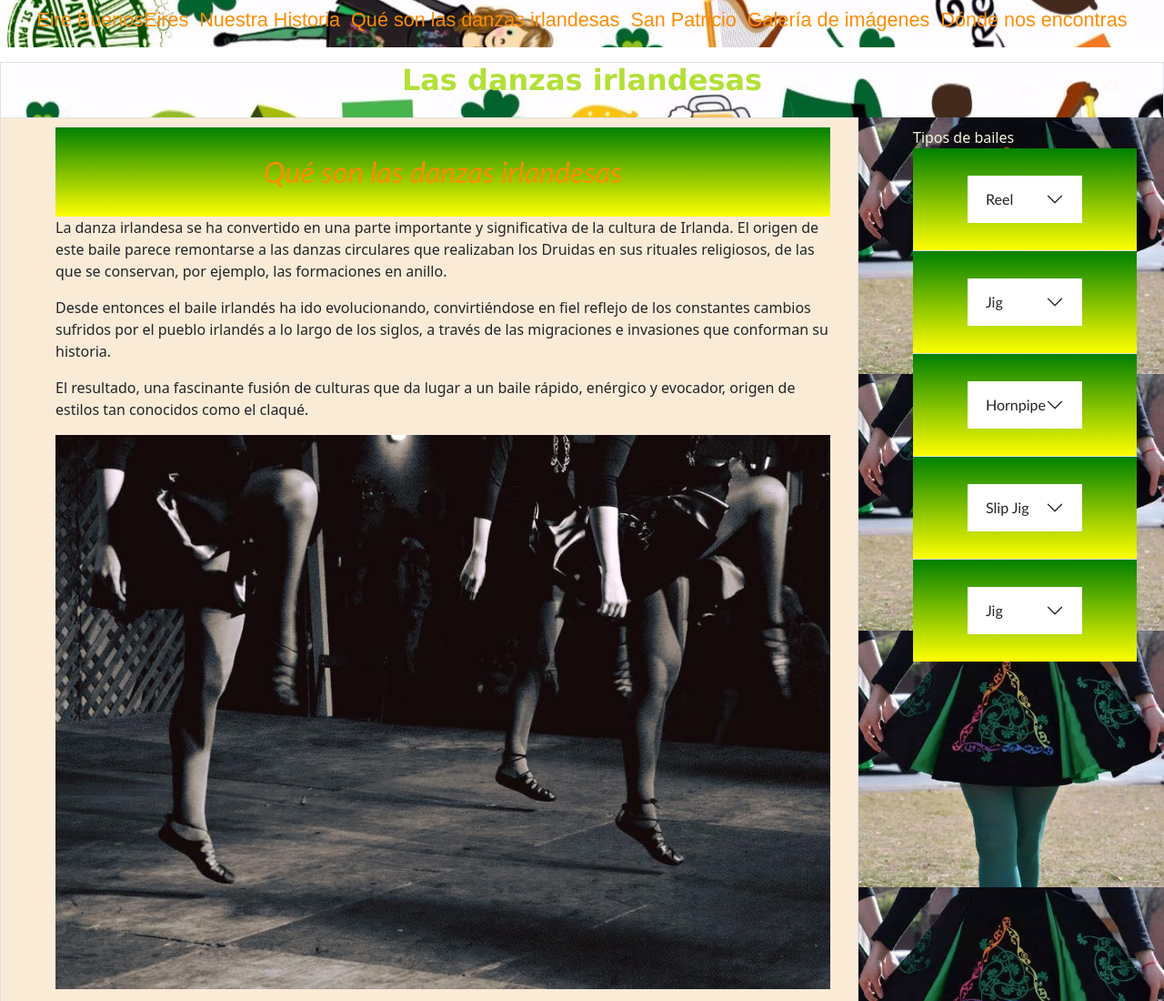
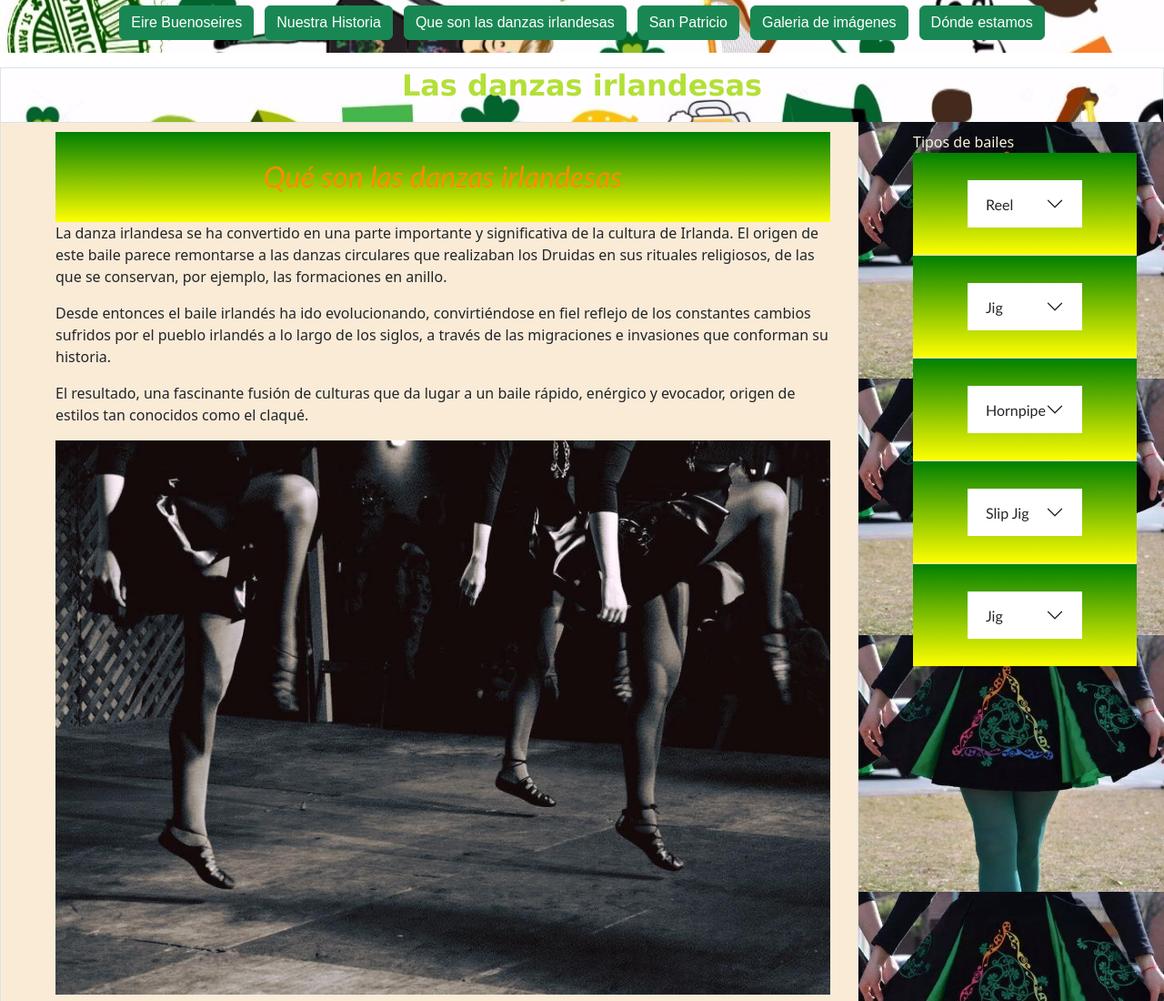
Before and after one commit to CorinaFigun/pagina_eire, a plain HTML site: page Proyecto Eire/Pages/que_son_las_danzas_irlandesas.html in a window 1280 px wide. Shown: the top 1100 px of the page at 91% size. Drawn offline with nearby package versions, Linux system fonts and the light colour scheme.

Commit message:
nueva barra navegacion

```diff
--- a/Proyecto Eire/Pages/que_son_las_danzas_irlandesas.html
+++ b/Proyecto Eire/Pages/que_son_las_danzas_irlandesas.html
@@ -13,18 +13,18 @@
     <nav>
 
         <ul>
-            <li> <a href="../index.html" id="bordesNavegador"> Eire BuenosEires</a></li>
-            <li> <a href="./nuestra_historia.html" id="bordesNavegador"> Nuestra Historia</a></li>
-            <li> <a href="./que_son_las_danzas_irlandesas.html" id="bordesNavegador"> Qué son
-                    las
-                    danzas irlandesas</a> </li>
-            <li><a href="./san_patricio.html" id="bordesNavegador"> San Patricio</a>
-            </li>
-            <li> <a href="./fotitos.html" id="bordesNavegador"> Galería de
-                    imágenes</a></li>
-            <li> <a href="./donde_nos_encontras.html" id="bordesNavegador"> Dónde nos
-                    encontras</a></li>
-        </ul>
+            <ul>
+                <li> <a href="../Proyecto Eire/index.html" id="bordesNavegador"> <button type="button"
+                            class="btn btn-success">Eire Buenoseires</button></a></li>
+                <li> <a href="./Pages/nuestra_historia.html" id="bordesNavegador"> <button type="button"
+                            class="btn btn-success">Nuestra Historia</button></a></li>
+                <li> <a href="./Pages/que_son_las_danzas_irlandesas.html" id="bordesNavegador"> <button type="button" class="btn btn-success">Que son las danzas irlandesas</button></a> </li>
+                <li><a href="./Pages/san_patricio.html" id="bordesNavegador"> <button type="button" class="btn btn-success">San Patricio</button></a>
+                </li>
+                <li> <a href="./Pages/fotitos.html" id="bordesNavegador"> <button type="button" class="btn btn-success">Galeria de imágenes</button></a></li>
+                <li> <a href="./Pages/donde_nos_encontras.html" id="bordesNavegador"> <button type="button" class="btn btn-success">Dónde estamos</button></a></li>
+
+            </ul>
     </nav>
     <link href="https://cdn.jsdelivr.net/npm/bootstrap@5.2.2/dist/css/bootstrap.min.css" rel="stylesheet"
         integrity="sha384-Zenh87qX5JnK2Jl0vWa8Ck2rdkQ2Bzep5IDxbcnCeuOxjzrPF/et3URy9Bv1WTRi" crossorigin="anonymous">
```
Also changed, not shown: Proyecto Eire/Pages/donde_nos_encontras.html (+9 -10 lines), Proyecto Eire/Pages/fotitos.html (+8 -10 lines), Proyecto Eire/Pages/nuestra_historia.html (+9 -10 lines), Proyecto Eire/Pages/san_patricio.html (+9 -10 lines), Proyecto Eire/index.html (+38 -25 lines).
